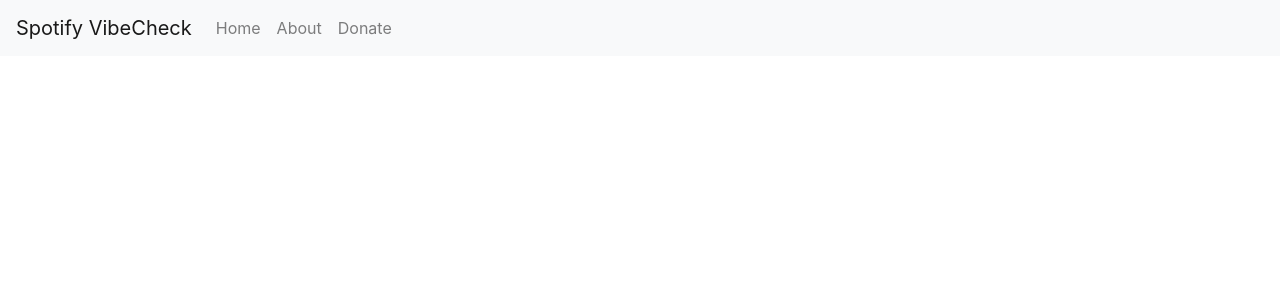
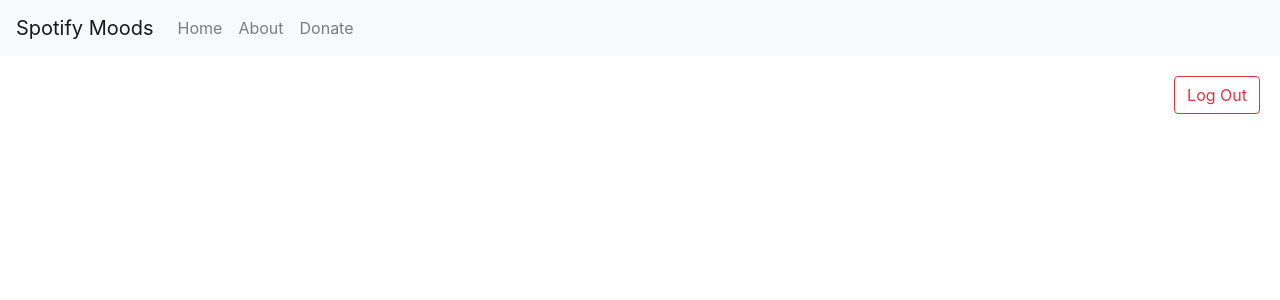
Before and after one commit to alejandroidepaz/Spotify-Playlist-Generator, a React (Create React App) app in the folder spg-frontend/: page /profile in a window 1280 px wide. Shown: the top 300 px of the page. Built offline with nearby package versions, Linux system fonts and the light colour scheme.

Commit message:
Added logout button and changed app name to Spotify Moods

```diff
--- a/spg-frontend/public/index.html
+++ b/spg-frontend/public/index.html
@@ -24,7 +24,7 @@
       work correctly both with client-side routing and a non-root public URL.
       Learn how to configure a non-root public URL by running `npm run build`.
     -->
-    <title>React App</title>
+    <title>Spotify Moods</title>
   </head>
   <body>
     <noscript>You need to enable JavaScript to run this app.</noscript>
--- a/spg-frontend/src/components/Login.tsx
+++ b/spg-frontend/src/components/Login.tsx
@@ -7,7 +7,7 @@ import { faSpotify } from '@fortawesome/free-brands-svg-icons';
 import Jumbotron from 'react-bootstrap/Jumbotron';
 import logo from '../assets/logo.svg';
 
-const LoginForm = () =>{
+const LoginForm = () => {
 
     return (
         <Jumbotron>
--- a/spg-frontend/src/components/Nav.tsx
+++ b/spg-frontend/src/components/Nav.tsx
@@ -8,7 +8,7 @@ const NavigationBar = () => {
     return(
         <div>
             <Navbar bg="light" expand="lg">
-                <Navbar.Brand href="#home">Spotify VibeCheck</Navbar.Brand>
+                <Navbar.Brand href="#home">Spotify Moods</Navbar.Brand>
                 <Navbar.Toggle aria-controls="basic-navbar-nav" />
                 <Navbar.Collapse id="basic-navbar-nav">
                 <Nav className="mr-auto">
--- a/spg-frontend/src/components/ProfilePreview.tsx
+++ b/spg-frontend/src/components/ProfilePreview.tsx
@@ -1,5 +1,7 @@
 import React from 'react';
 import 'bootstrap/dist/css/bootstrap.css';
+import Button from 'react-bootstrap/Button';
+import { useHistory } from 'react-router-dom';
 
 interface Credentials{
     access_token: String,
@@ -12,15 +14,26 @@ interface Props {
 
 const ProfilePreview = (props) =>{
     const params = new URLSearchParams(props.location.search);
+    const imageLink = params.get('image');
+    const displayName = params.get('name');
+    const profileLink = params.get('profileLink');
     const accessToken = params.get('access_token');
     const refreshToken = params.get('refresh_token');
-    const displayName = params.get('name');
 
-    console.info(`Access Token: ${accessToken}`);
-    console.info(`Refresh Token: ${refreshToken}`);
-    console.info(`Display Name: ${displayName}`);
+    console.info(imageLink);
+    console.info(profileLink);
+    console.info(accessToken);
+    console.info(refreshToken);
+
+    const history = useHistory();
+
     return (
         <div className="profile">
+            <div style={{ textAlign: 'right', margin: 20 }}>
+                <Button variant="outline-danger" onClick={() => {history.push('/')}}>
+                    Log Out
+                </Button>
+            </div>
             <h1>{displayName}</h1>
         </div>
     );
```
